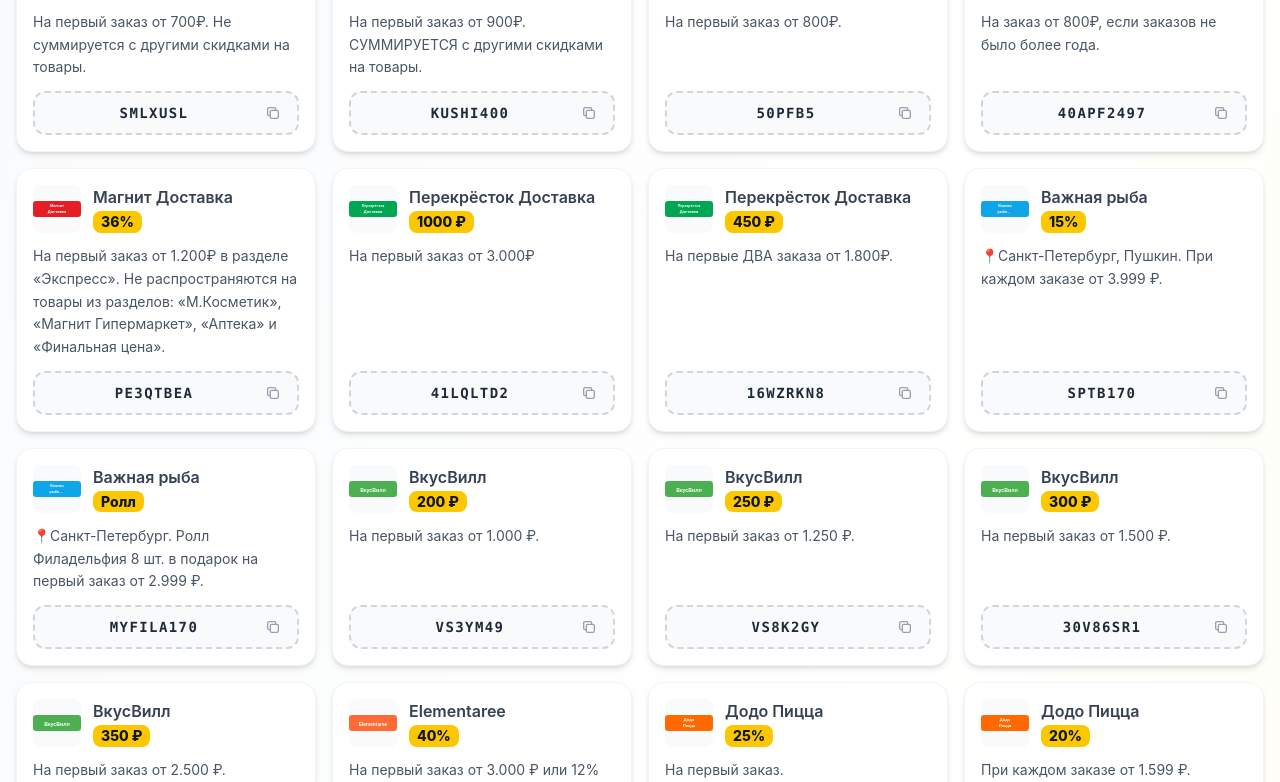
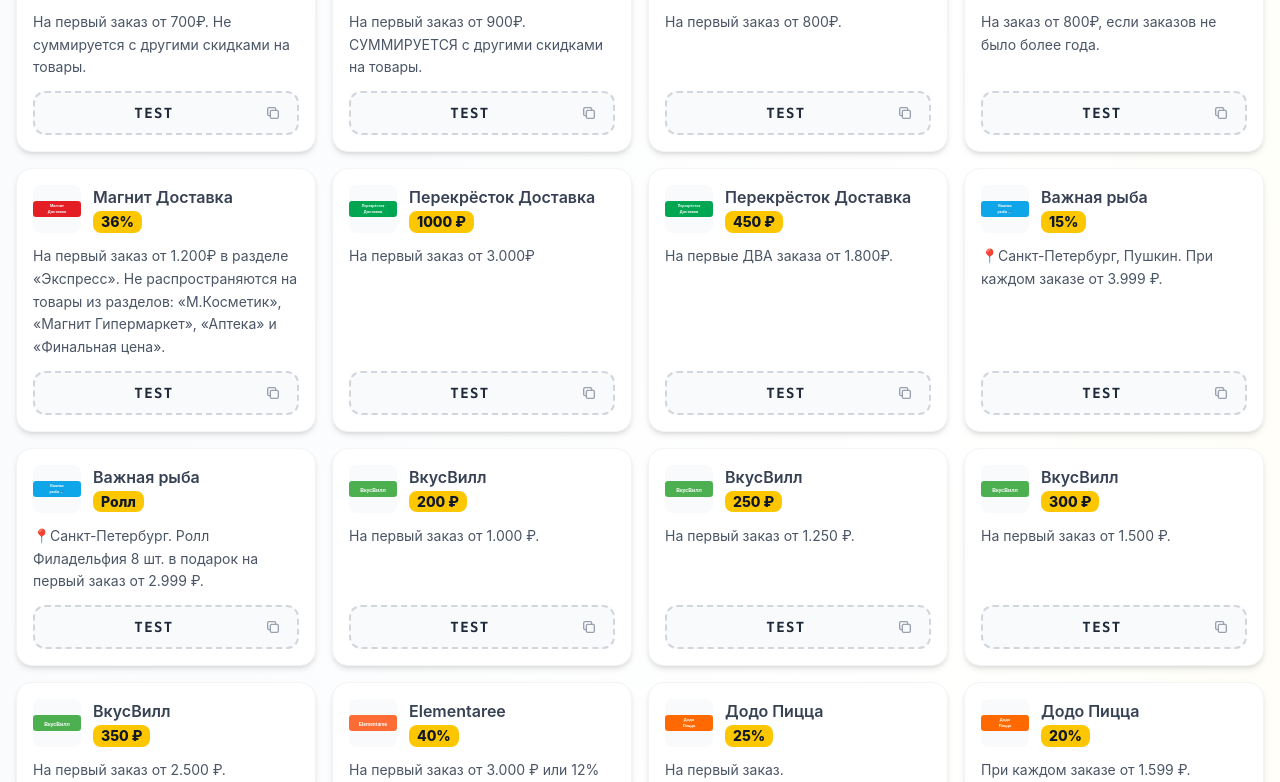
Before and after one commit to dotaprog/skidostan, a React (Vite) app: page / in a window 1280 px wide. Shown: the part 1418-2200 px from the top of the page. Built offline with nearby package versions, Linux system fonts and the light colour scheme.

Commit message:
Update promocodes.ts

```diff
--- a/src/data/promocodes.ts
+++ b/src/data/promocodes.ts
@@ -36,7 +36,7 @@
     company: "Самокат",
     logo: "/logos/samokat.png",
     description: "На первый заказ от 700₽. Не суммируется с другими скидками на товары.",
-    code: "SMLXUSL",
+    code: "TEST",
     category: "hype",
   },
   {
@@ -45,7 +45,7 @@
     company: "Самокат",
     logo: "/logos/samokat.png",
     description: "На первый заказ от 900₽. СУММИРУЕТСЯ с другими скидками на товары.",
-    code: "PFF79ES",
+    code: "TEST",
     category: "hype",
   },
   {
@@ -54,7 +54,7 @@
     company: "Яндекс Лавка",
     logo: "/logos/yandex-lavka.svg",
     description: "На первый заказ от 800₽.",
-    code: "50PFB5",
+    code: "TEST",
     category: "hype",
   },
   {
@@ -63,7 +63,7 @@
     company: "Яндекс Лавка",
     logo: "/logos/yandex-lavka.svg",
     description: "На заказ от 800₽, если заказов не было более года.",
-    code: "40APF2497",
+    code: "TEST",
     category: "hype",
   },
   {
@@ -73,7 +73,7 @@
     logo: "/logos/magnit.svg",
     description:
       "На первый заказ от 1.200₽ в разделе «Экспресс». Не распространяются на товары из разделов: «М.Косметик», «Магнит Гипермаркет», «Аптека» и «Финальная цена».",
-    code: "PE3QTBEA",
+    code: "TEST",
     category: "hype",
   },
   {
@@ -83,7 +83,7 @@
     logo: "/logos/magnit.svg",
     description:
       "На первый заказ от 1.000₽ в разделе Мигом. Не распространяется на товары с пометкой «финальная цена».",
-    code: "FM51NTQTX",
+    code: "TEST",
     category: "hype",
   },
   {
@@ -92,7 +92,7 @@
     company: "Перекрёсток Доставка",
     logo: "/logos/perekrestok.svg",
     description: "На первый заказ от 3.000₽.",
-    code: "41LQLTD2",
+    code: "TEST",
     category: "hype",
   },
   {
@@ -101,7 +101,7 @@
     company: "Перекрёсток Доставка",
     logo: "/logos/perekrestok.svg",
     description: "На первые ДВА заказа от 1.800₽.",
-    code: "16WZRKN8",
+    code: "TEST",
     category: "hype",
   },
   {
@@ -111,7 +111,7 @@
     logo: "/logos/magnit.svg",
     description:
       "На повторный заказ от 1.700₽ в разделе «Мигом». Бонусы суммируются со скидками.",
-    code: "21DSFIRGDD",
+    code: "TEST",
     category: "hype",
   },
 
@@ -122,7 +122,7 @@
     company: "Самокат",
     logo: "/logos/samokat.svg",
     description: "На первый заказ от 700₽. Не суммируется с другими скидками на товары.",
-    code: "SMLXUSL",
+    code: "TEST",
     category: "food",
   },
   {
@@ -131,7 +131,7 @@
     company: "Самокат",
     logo: "/logos/samokat.svg",
     description: "На первый заказ от 900₽. СУММИРУЕТСЯ с другими скидками на товары.",
-    code: "KUSHI400",
+    code: "TEST",
     category: "food",
   },
   {
@@ -140,7 +140,7 @@
     company: "Яндекс Лавка",
     logo: "/logos/yandex-lavka.svg",
     description: "На первый заказ от 800₽.",
-    code: "50PFB5",
+    code: "TEST",
     category: "food",
   },
   {
@@ -149,7 +149,7 @@
     company: "Яндекс Лавка",
     logo: "/logos/yandex-lavka.svg",
     description: "На заказ от 800₽, если заказов не было более года.",
-    code: "40APF2497",
+    code: "TEST",
     category: "food",
   },
   {
@@ -159,7 +159,7 @@
     logo: "/logos/magnit.svg",
     description:
       "На первый заказ от 1.200₽ в разделе «Экспресс». Не распространяются на товары из разделов: «М.Косметик», «Магнит Гипермаркет», «Аптека» и «Финальная цена».",
-    code: "PE3QTBEA",
+    code: "TEST",
     category: "food",
   },
   {
@@ -168,7 +168,7 @@
     company: "Перекрёсток Доставка",
     logo: "/logos/perekrestok.svg",
     description: "На первый заказ от 3.000₽",
-    code: "41LQLTD2",
+    code: "TEST",
     category: "food",
   },
   {
@@ -177,7 +177,7 @@
     company: "Перекрёсток Доставка",
     logo: "/logos/perekrestok.svg",
     description: "На первые ДВА заказа от 1.800₽.",
-    code: "16WZRKN8",
+    code: "TEST",
     category: "food",
   },
   {
@@ -186,7 +186,7 @@
     company: "Важная рыба",
     logo: "/logos/vazhnaya-ryba.svg",
     description: "📍Санкт-Петербург, Пушкин. При каждом заказе от 3.999 ₽.",
-    code: "SPTB170",
+    code: "TEST",
     category: "food",
   },
   {
@@ -195,7 +195,7 @@
     company: "Важная рыба",
     logo: "/logos/vazhnaya-ryba.svg",
     description: "📍Санкт-Петербург. Ролл Филадельфия 8 шт. в подарок на первый заказ от 2.999 ₽.",
-    code: "MYFILA170",
+    code: "TEST",
     category: "food",
   },
   {
@@ -204,7 +204,7 @@
     company: "ВкусВилл",
     logo: "/logos/vkusvill.svg",
     description: "На первый заказ от 1.000 ₽.",
-    code: "VS3YM49",
+    code: "TEST",
     category: "food",
   },
   {
@@ -213,7 +213,7 @@
     company: "ВкусВилл",
     logo: "/logos/vkusvill.svg",
     description: "На первый заказ от 1.250 ₽.",
-    code: "VS8K2GY",
+    code: "TEST",
     category: "food",
   },
   {
@@ -222,7 +222,7 @@
     company: "ВкусВилл",
     logo: "/logos/vkusvill.svg",
     description: "На первый заказ от 1.500 ₽.",
-    code: "30V86SR1",
+    code: "TEST",
     category: "food",
   },
   {
@@ -231,7 +231,7 @@
     company: "ВкусВилл",
     logo: "/logos/vkusvill.svg",
     description: "На первый заказ от 2.500 ₽.",
-    code: "35VY14RN",
+    code: "TEST",
     category: "food",
   },
   {
@@ -240,7 +240,7 @@
     company: "Elementaree",
     logo: "/logos/elementaree.svg",
     description: "На первый заказ от 3.000 ₽ или 12% на все повторные заказы от 3.000 ₽.",
-    code: "limb3",
+    code: "TEST",
     category: "food",
   },
   {
@@ -249,7 +249,7 @@
     company: "Додо Пицца",
     logo: "/logos/dodo.svg",
     description: "На первый заказ.",
-    code: "5V88E",
+    code: "TEST",
     category: "food",
   },
   {
@@ -258,7 +258,7 @@
     company: "Додо Пицца",
     logo: "/logos/dodo.svg",
     description: "При каждом заказе от 1.599 ₽.",
-    code: "9LGP7",
+    code: "TEST",
     category: "food",
   },
   {
@@ -268,7 +268,7 @@
     logo: "/logos/dodo.svg",
     description:
       '📍Воронеж, Ростов-на-Дону, Таганрог, Сочи, Лазаревское, Адлер, Эсто-Садок, Красная Поляна. Пицца "Ветчина и сыр" 25 см за 1 ₽ при каждом заказе от 1.399 ₽ на доставку, самовывоз и в ресторане.',
-    code: "ZPT1N4",
+    code: "TEST",
     category: "food",
   },
   {
@@ -277,7 +277,7 @@
     company: "FoodBand",
     logo: "/logos/foodband.svg",
     description: "На всё меню. Заказ от 745 ₽.",
-    code: "DJC159",
+    code: "TEST",
     category: "food",
   },
   {
@@ -286,7 +286,7 @@
     company: "FoodBand",
     logo: "/logos/foodband.svg",
     description: "Сет Горячие роллы 24шт.",
-    code: "DJL76",
+    code: "TEST",
     category: "food",
   },
   {
@@ -295,7 +295,7 @@
     company: "FoodBand",
     logo: "/logos/foodband.svg",
     description: "Пицца BBQ в подарок при заказе от 1.290 ₽.",
-    code: "DJT76",
+    code: "TEST",
     category: "food",
   },
   {
@@ -305,7 +305,7 @@
     logo: "/logos/magnit.svg",
     description:
       "На первый заказ от 1.000 ₽ в разделе Мигом. Скидка по промокоду распространяется только на товары из раздела «Мигом», не распространяется на товары с пометкой «финальная цена».",
-    code: "FM51NTQTX",
+    code: "TEST",
     category: "food",
   },
   {
@@ -314,7 +314,7 @@
     company: "Магнит Доставка",
     logo: "/logos/magnit.svg",
     description: "На повторный заказ от 1.700 ₽ в разделе «Мигом» Бонусы суммируются со скидками.",
-    code: "21DSFIRGDD",
+    code: "TEST",
     category: "food",
   },
   {
@@ -323,7 +323,7 @@
     company: "Ëбидоёби",
     logo: "/logos/ebidoebi.svg",
     description: "На первый заказ от 1.800 ₽.",
-    code: "BL0413PF",
+    code: "TEST",
     category: "food",
   },
   {
@@ -332,7 +332,7 @@
     company: "Farfor",
     logo: "/logos/farfor.svg",
     description: "На первый заказ от 1.500 ₽. Не распространяется на акционные сеты и пиццу месяца.",
-    code: "YBH47958",
+    code: "TEST",
     category: "food",
   },
   {
@@ -341,7 +341,7 @@
     company: "Farfor",
     logo: "/logos/farfor.svg",
     description: "Ролл Темпурный Цезарь в подарок на любой заказ от 1.490 ₽.",
-    code: "FVY81318",
+    code: "TEST",
     category: "food",
   },
 
@@ -352,7 +352,7 @@
     company: "Яндекс Афиша",
     logo: "/logos/yandex-afisha.svg",
     description: "На первую и все повторные покупки билетов от 3.000 ₽.",
-    code: "DI176512",
+    code: "TEST",
     category: "services",
   },
   {
@@ -361,7 +361,7 @@
     company: "Яндекс Афиша",
     logo: "/logos/yandex-afisha.svg",
     description: "На первую покупку билетов от 2.000 ₽.",
-    code: "F07142",
+    code: "TEST",
     category: "services",
   },
   {
@@ -370,7 +370,7 @@
     company: "Яндекс Афиша",
     logo: "/logos/yandex-afisha.svg",
     description: "На первую покупку билетов от 3.000 ₽.",
-    code: "F23134",
+    code: "TEST",
     category: "services",
   },
   {
@@ -380,7 +380,7 @@
     logo: "/logos/yandex-afisha.svg",
     description:
       "На первую покупку билетов от 5.000 ₽. Не действует на подарочные сертификаты, билеты в кино и при оплате Пушкинской картой. Не суммируется с акциями, картой лояльности и специальными предложениями.",
-    code: "F19324",
+    code: "TEST",
     category: "services",
   },
   {
@@ -390,7 +390,7 @@
     logo: "/logos/premier.svg",
     description:
       "50 дней доступа к сервисам RUTUBE + PREMIER за 1 ₽ для пользователей без активной подписки более полугода. Или подписка на один месяц за 200 ₽ для неактивных пользователей менее полугода.",
-    code: "27er77jr",
+    code: "TEST",
     category: "services",
   },
   {
@@ -400,7 +400,7 @@
     logo: "/logos/kinopoisk.svg",
     description:
       "Бесплатный доступ на 45 дней для новых пользователей или 30 дней за 1 ₽ для пользователей, чья мультиподписка закончилась более 14 дней назад и тех, кто ранее не использовал услугу реактивации. Возрастное ограничение 18+.",
-    code: "5WGWZV4MLV",
+    code: "TEST",
     category: "services",
   },
   {
@@ -410,7 +410,7 @@
     logo: "/logos/yandex-plus.svg",
     description:
       "Бесплатный доступ на 45 дней для новых пользователей или 30 дней за 1 ₽, если мультиподписка была неактивна уже более 30 дней и вы раньше не использовали услугу реактивации. Возрастное ограничение 18+.",
-    code: "69MSZGMH66",
+    code: "TEST",
     category: "services",
   },
   {
@@ -420,7 +420,7 @@
     logo: "/logos/yandex-music.svg",
     description:
       "Бесплатный доступ на 45 дней для новых пользователей и 30 дней за 1 ₽ для тех, у кого мультиподписка Яндекс Плюс закончилась более месяца назад и не использовалась услуга реактивации. Возрастное ограничение 18+.",
-    code: "5CW93YVG95",
+    code: "TEST",
     category: "services",
   },
   {
@@ -430,7 +430,7 @@
     logo: "/logos/yandex-knigi.svg",
     description:
       "Бесплатный доступ на 45 дней для новых пользователей или 30 дней за 1 ₽ для тех, у кого мультиподписка Яндекс Плюс закончилась более месяца назад и не использовалась услуга реактивации. Возрастное ограничение 18+.",
-    code: "43BLXBM9Q3",
+    code: "TEST",
     category: "services",
   },
   {
@@ -439,7 +439,7 @@
     company: "START",
     logo: "/logos/start.svg",
     description: "30 дней доступа к подписке на START за 0₽ для новых пользователей.",
-    code: "pf3m0xxpg8",
+    code: "TEST",
     category: "services",
   },
   {
@@ -448,7 +448,7 @@
     company: "Плати по миру",
     logo: "/logos/platipo.svg",
     description: "На выпуск Премиальной карты + кешбэк 5 $ после её оформления.",
-    code: "PREPQ4B35H",
+    code: "TEST",
     category: "services",
   },
   {
@@ -457,7 +457,7 @@
     company: "Плати по миру",
     logo: "/logos/platipo.svg",
     description: "На выпуск карт для путешествий и подписок + кешбэк 5 $ после её оформления.",
-    code: "F7K4MV",
+    code: "TEST",
     category: "services",
   },
   {
@@ -467,7 +467,7 @@
     logo: "/logos/okko.svg",
     description:
       "60 дней доступа к подписке за 1 ₽, далее 399 ₽/месяц для новых пользователей и тех, у кого нет активной или отключенной подписки СберПрайм по всей России.",
-    code: "289734237831",
+    code: "TEST",
     category: "services",
   },
   {
@@ -476,7 +476,7 @@
     company: "Онлайн-кинотеатр 24тв",
     logo: "/logos/tv24.svg",
     description: "На тариф \"Премиум\", к сервису можно подключить 5 устройств.",
-    code: "WBNWHPZF",
+    code: "TEST",
     category: "services",
   },
   {
@@ -485,7 +485,7 @@
     company: "Онлайн-кинотеатр 24тв",
     logo: "/logos/tv24.svg",
     description: "35 дней бесплатного доступа по тарифу \"Оптимум+\". Действует только для новых пользователей.",
-    code: "B5MZJR3F",
+    code: "TEST",
     category: "services",
   },
 
@@ -497,7 +497,7 @@
     logo: "/logos/mkosmetic.svg",
     description:
       "На первый заказ от 1.200 ₽ ❗️Промокод действует только на товары в разделе М.Косметик, не действует на товары с пометкой \"Финальная цена\". Только на доставку.",
-    code: "PK3M6A0G",
+    code: "TEST",
     category: "cosmetics",
   },
   {
@@ -506,8 +506,8 @@
     company: "ЛЭТУАЛЬ",
     logo: "/logos/letual.svg",
     description:
-      "Скидка на каждый заказ в зависимости от суммы: 15% от 4.000 ₽, 25% от 7.000 ₽, 35% от 12.000 ₽. Введи промокод БЛЕСК при оформлении.",
-    code: "БЛЕСК",
+      "Скидка на каждый заказ в зависимости от суммы: 15% от 4.000 ₽, 25% от 7.000 ₽, 35% от 12.000 ₽. Введи промокод TEST при оформлении.",
+    code: "TEST",
     isLink: true,
     linkText: "Открыть 🔗",
     linkUrl: "https://www.letu.ru",
@@ -518,8 +518,8 @@
     discount: "2500 ₽",
     company: "ЛЭТУАЛЬ",
     logo: "/logos/letual.svg",
-    description: "На каждый заказ от 6.000 ₽. Введи промокод ШАНС при оформлении.",
-    code: "ШАНС",
+    description: "На каждый заказ от 6.000 ₽. Введи промокод TEST при оформлении.",
+    code: "TEST",
     isLink: true,
     linkText: "Открыть 🔗",
     linkUrl: "https://www.letu.ru",
@@ -531,7 +531,7 @@
     company: "RANDEWOO",
     logo: "/logos/randewoo.svg",
     description: "На каждый заказ от 4.500 ₽. Суммируются с акциями на сайте ❗️",
-    code: "RND0-v3TRzvUX",
+    code: "TEST",
     category: "cosmetics",
   },
 
@@ -542,7 +542,7 @@
     company: "Яндекс Путешествия",
     logo: "/logos/yandex-travel.svg",
     description: "На одно бронирование отеля от 10.000 ₽.",
-    code: "PF-ALLIOOO-A432U",
+    code: "TEST",
     category: "travel",
   },
   {
@@ -551,7 +551,7 @@
     company: "Яндекс Путешествия",
     logo: "/logos/yandex-travel.svg",
     description: "На одно бронирование отеля от 15.000 ₽.",
-    code: "PF-ALLI5OO-DUUGF",
+    code: "TEST",
     category: "travel",
   },
 
@@ -563,7 +563,7 @@
     logo: "/logos/sokolov.svg",
     description:
       "Воспользоваться можно один раз. Нажмите «Открыть», чтобы получить код, который нужно показать на кассе для получения подарка.",
-    code: "T45P4D44",
+    code: "TEST",
     isLink: true,
     linkText: "Открыть 🔗",
     linkUrl: "https://sokolov.ru",
@@ -577,7 +577,7 @@
     company: "OZON",
     logo: "/logos/ozon.svg",
     description: "На ассортимент брендов Carte Blanche и GALA. На каждый заказ, суммируется с акциями.",
-    code: "SZHM93427848",
+    code: "TEST",
     category: "home",
   },
   {
@@ -586,7 +586,7 @@
     company: "OZON",
     logo: "/logos/ozon.svg",
     description: "На ассортимент бренда Cozy Home. На каждый заказ от 1.000 ₽, суммируется с акциями.",
-    code: "SZHM60330E11",
+    code: "TEST",
     category: "home",
   },
 
@@ -598,7 +598,7 @@
     logo: "/logos/ddx.svg",
     description:
       "На вступительный платёж по тарифам Infinity и Infinity Plus. Не суммируется с другими акциями и скидками.",
-    code: "DDXPE422V",
+    code: "TEST",
     category: "sport",
   },
 ];
```
